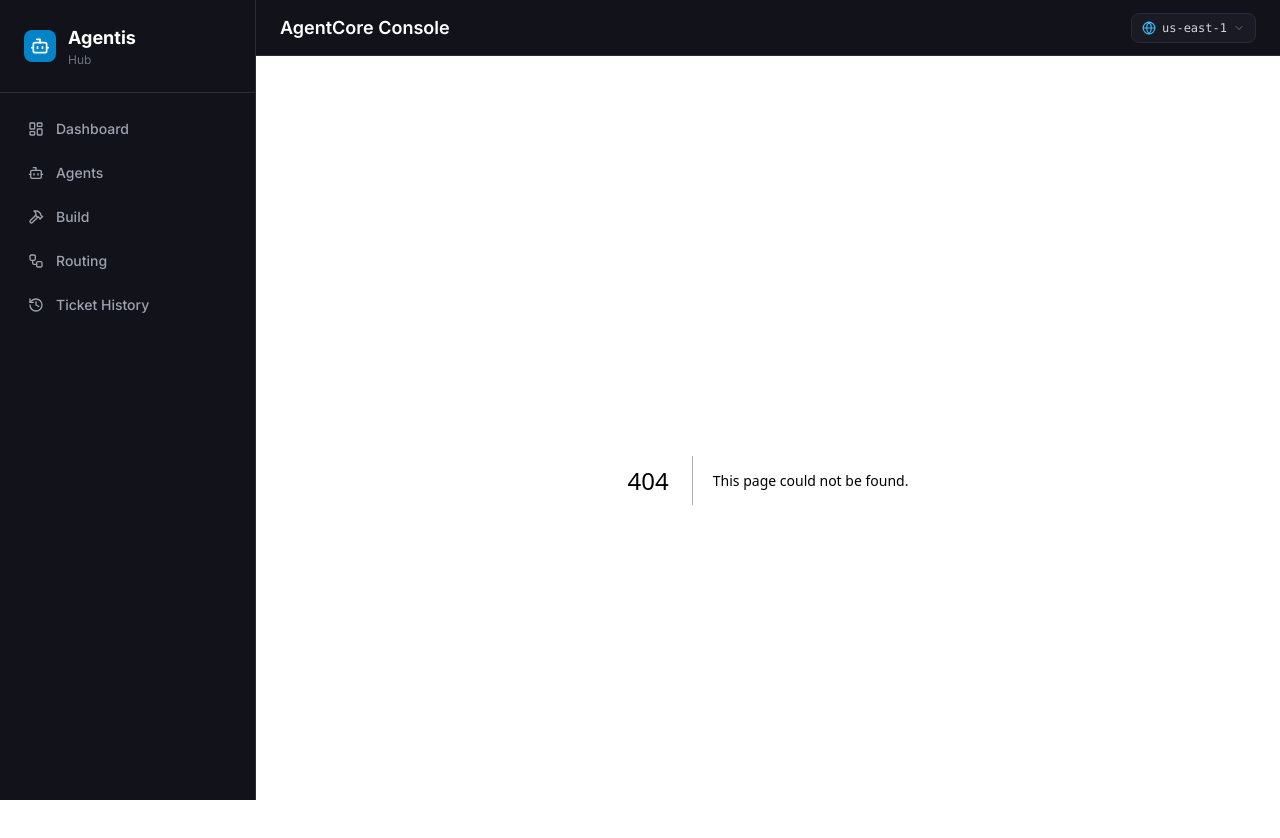
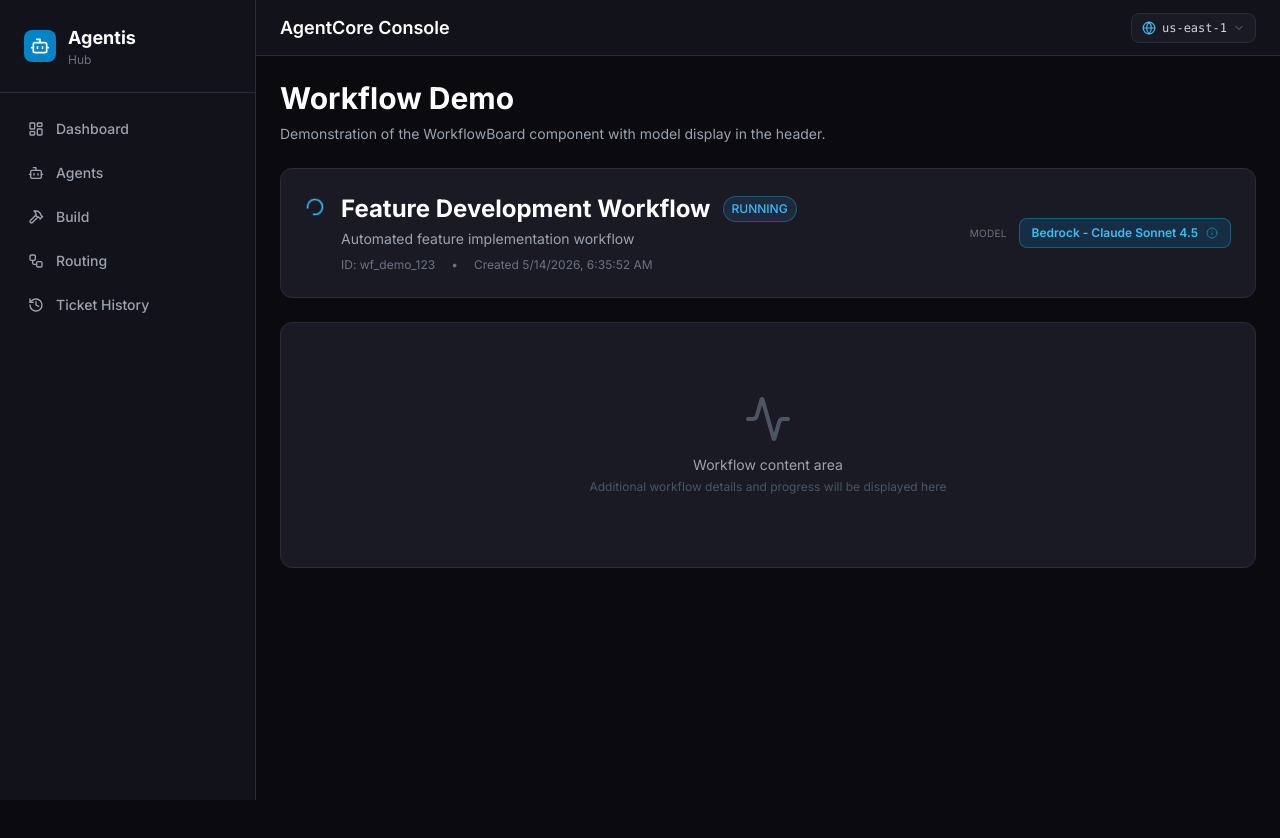
Before and after one commit to tycenjmccann/agentcore-console, a Next.js app: page /workflow-demo in a window 1280 px wide. Before the commit this address had no page. Shown: the top 838 px of the page. After the commit the page ends 800 px from the top, so only its background shows below. Built offline with nearby package versions, Linux system fonts and the light colour scheme.

Commit message:
feat: Add workflow demo page
- Simple demo page showing WorkflowBoard component
- Can be accessed at /workflow-demo for testing
- Shows model display functionality in action

Part of TEAM-49: Add model display to WorkflowBoard header

```diff
--- /dev/null
+++ b/src/app/workflow-demo/page.tsx
@@ -0,0 +1,18 @@
+"use client";
+
+import WorkflowBoard from "@/components/workflow/WorkflowBoard";
+
+export default function WorkflowDemoPage() {
+  return (
+    <div className="space-y-6">
+      <div className="mb-6">
+        <h2 className="text-3xl font-bold text-white mb-2">Workflow Demo</h2>
+        <p className="text-sm text-gray-400">
+          Demonstration of the WorkflowBoard component with model display in the header.
+        </p>
+      </div>
+
+      <WorkflowBoard workflowId="wf_demo_123" />
+    </div>
+  );
+}
```
